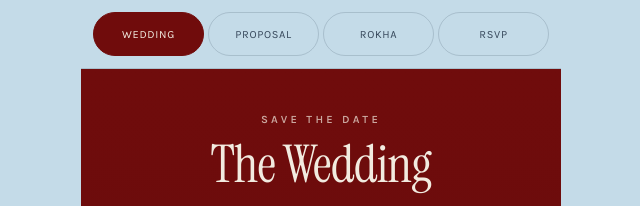
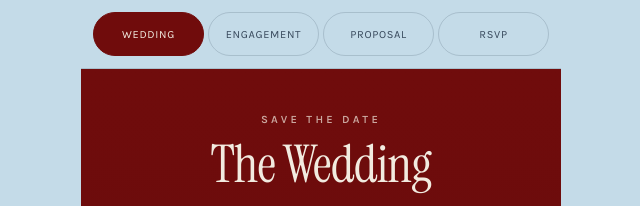
Before and after one commit to astrodil-git/gurvir-dilpreet-rokha, a plain HTML site: page index.html in a window 1280 px wide. Shown: the top 206 px of the page, 319-959 px from the left. Drawn offline with nearby package versions, Linux system fonts and the light colour scheme.

Commit message:
Reorder tabs: Wedding, Engagement, Proposal, RSVP

```diff
--- a/index.html
+++ b/index.html
@@ -43,8 +43,8 @@
 
       <div style="position:sticky; top:0; z-index:5; display:flex; gap:4px; padding:12px; background:rgba(196,219,232,.94); backdrop-filter:blur(10px); border-bottom:1px solid rgba(27,43,63,.16)">
         <button type="button" onClick="{{ goWeddingB }}" style="flex:1; min-height:44px; padding:0 6px; border-radius:999px; border:1px solid {{ bWeddingEdge }}; background:{{ bWeddingBg }}; font-family:Karla,sans-serif; font-size:11px; letter-spacing:.06em; text-transform:uppercase; color:{{ bWeddingColor }}; cursor:pointer">Wedding</button>
+        <button type="button" onClick="{{ goRokhaB }}" style="flex:1; min-height:44px; padding:0 6px; border-radius:999px; border:1px solid {{ bRokhaEdge }}; background:{{ bRokhaBg }}; font-family:Karla,sans-serif; font-size:11px; letter-spacing:.06em; text-transform:uppercase; color:{{ bRokhaColor }}; cursor:pointer">Engagement</button>
         <button type="button" onClick="{{ goGdB }}" style="flex:1; min-height:44px; padding:0 6px; border-radius:999px; border:1px solid {{ bGdEdge }}; background:{{ bGdBg }}; font-family:Karla,sans-serif; font-size:11px; letter-spacing:.06em; text-transform:uppercase; color:{{ bGdColor }}; cursor:pointer">Proposal</button>
-        <button type="button" onClick="{{ goRokhaB }}" style="flex:1; min-height:44px; padding:0 6px; border-radius:999px; border:1px solid {{ bRokhaEdge }}; background:{{ bRokhaBg }}; font-family:Karla,sans-serif; font-size:11px; letter-spacing:.06em; text-transform:uppercase; color:{{ bRokhaColor }}; cursor:pointer">Rokha</button>
         <button type="button" onClick="{{ goRsvpB }}" style="flex:1; min-height:44px; padding:0 6px; border-radius:999px; border:1px solid {{ bRsvpEdge }}; background:{{ bRsvpBg }}; font-family:Karla,sans-serif; font-size:11px; letter-spacing:.06em; text-transform:uppercase; color:{{ bRsvpColor }}; cursor:pointer">RSVP</button>
       </div>
 
```
